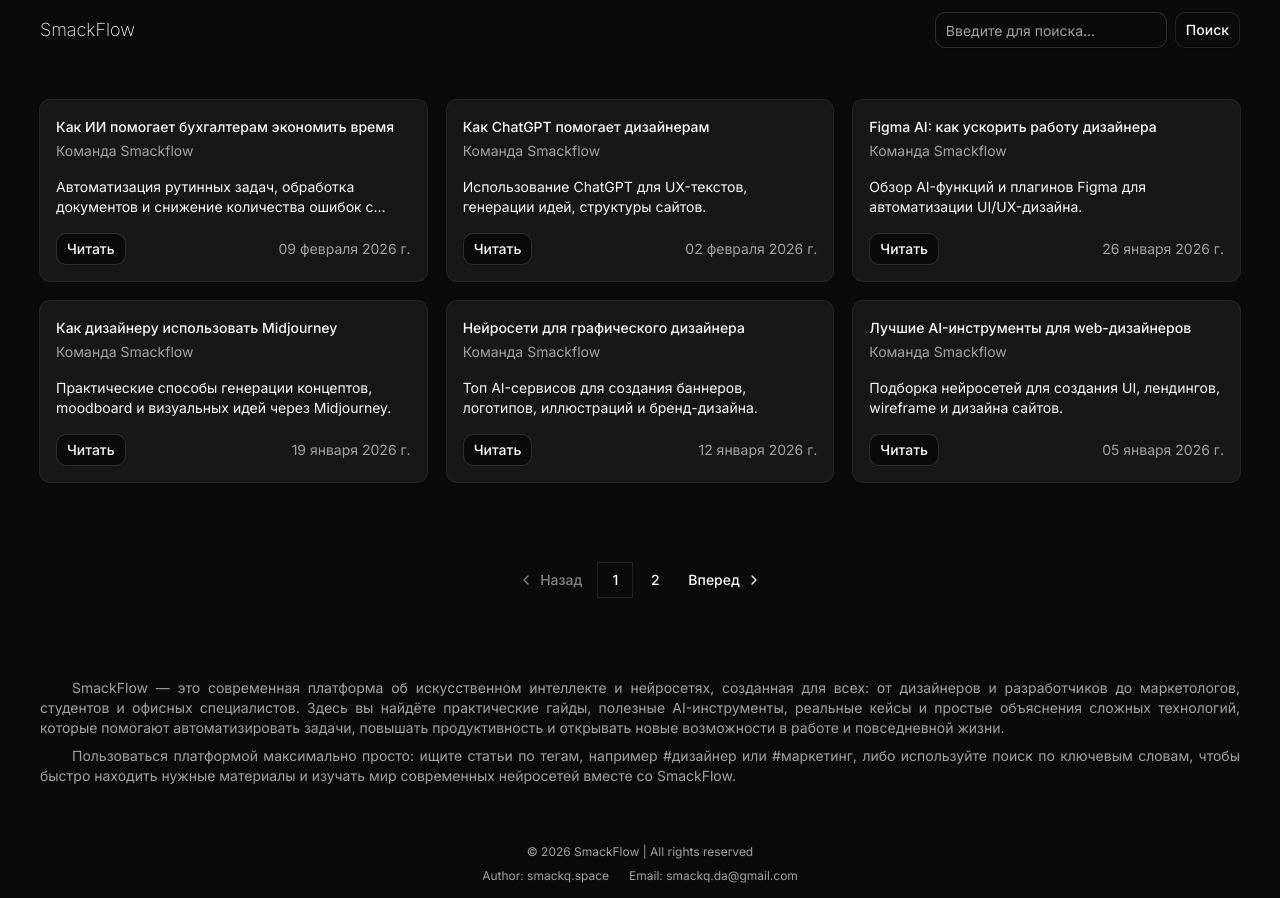
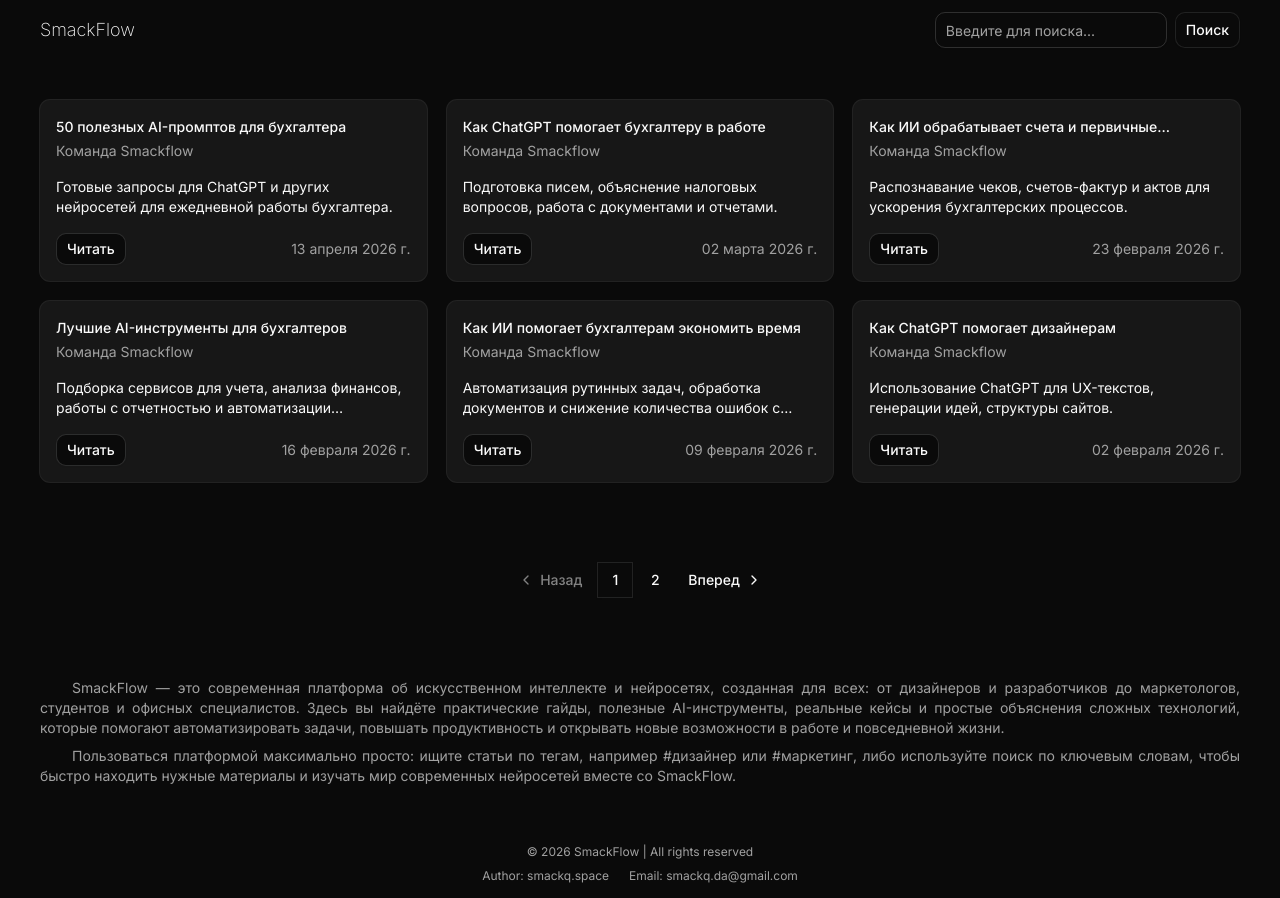
Before and after one commit to smackqda-bit/smackflow, a Next.js app: page / in a window 1280 px wide. Built offline with nearby package versions, Linux system fonts and the light colour scheme.

Commit message:
change sort

```diff
--- a/app/Home.tsx
+++ b/app/Home.tsx
@@ -38,14 +38,12 @@ export default function Home() {
 
   // 🔎 filter articles
   const filteredArticles = articlesDATA.filter((item) => {
-    // поиск только по тегу: #дизайн
   if (query.startsWith("#")) {
     const tagQuery = query.slice(1).trim()
 
     return item.tag.toLowerCase().includes(tagQuery)
   }
 
-    // обычный поиск
   return (
     item.title.toLowerCase().includes(query) ||
     item.description.toLowerCase().includes(query) ||
@@ -54,20 +52,24 @@ export default function Home() {
   )
 })
 
+// Сортировка всего списка: новые статьи сверху
+const sortedArticles = [...filteredArticles].sort(
+  (a, b) => Date.parse(b.date) - Date.parse(a.date)
+)
+
 const totalPages = Math.max(
   1,
-    Math.ceil(filteredArticles.length / itemsPerPage)
+  Math.ceil(sortedArticles.length / itemsPerPage)
 )
 
 const safePage = Math.min(currentPage, totalPages)
-
 const startIndex = (safePage - 1) * itemsPerPage
 
-  const currentItems = filteredArticles.slice(
+// Пагинация выполняется после сортировки
+const currentItems = sortedArticles.slice(
   startIndex,
   startIndex + itemsPerPage
 )
-
   return (
     <div className="min-h-screen flex flex-col">
       <Header setCurrentPage={setCurrentPage} />
@@ -77,7 +79,7 @@ export default function Home() {
         <div className="mt-10 grid grid-cols-1 md:grid-cols-2 lg:grid-cols-3 gap-5 mx-5 lg:mx-10">
 
           {currentItems.length > 0 ? (
-            currentItems.sort((a, b) => new Date(b.date).getTime() - new Date(a.date).getTime()).map((item) => (
+            currentItems.map((item) => (
               <ArticleCard
                 key={item.slug}
                 title={item.title}
```
Lines whose indentation alone changed are shown as unchanged.
